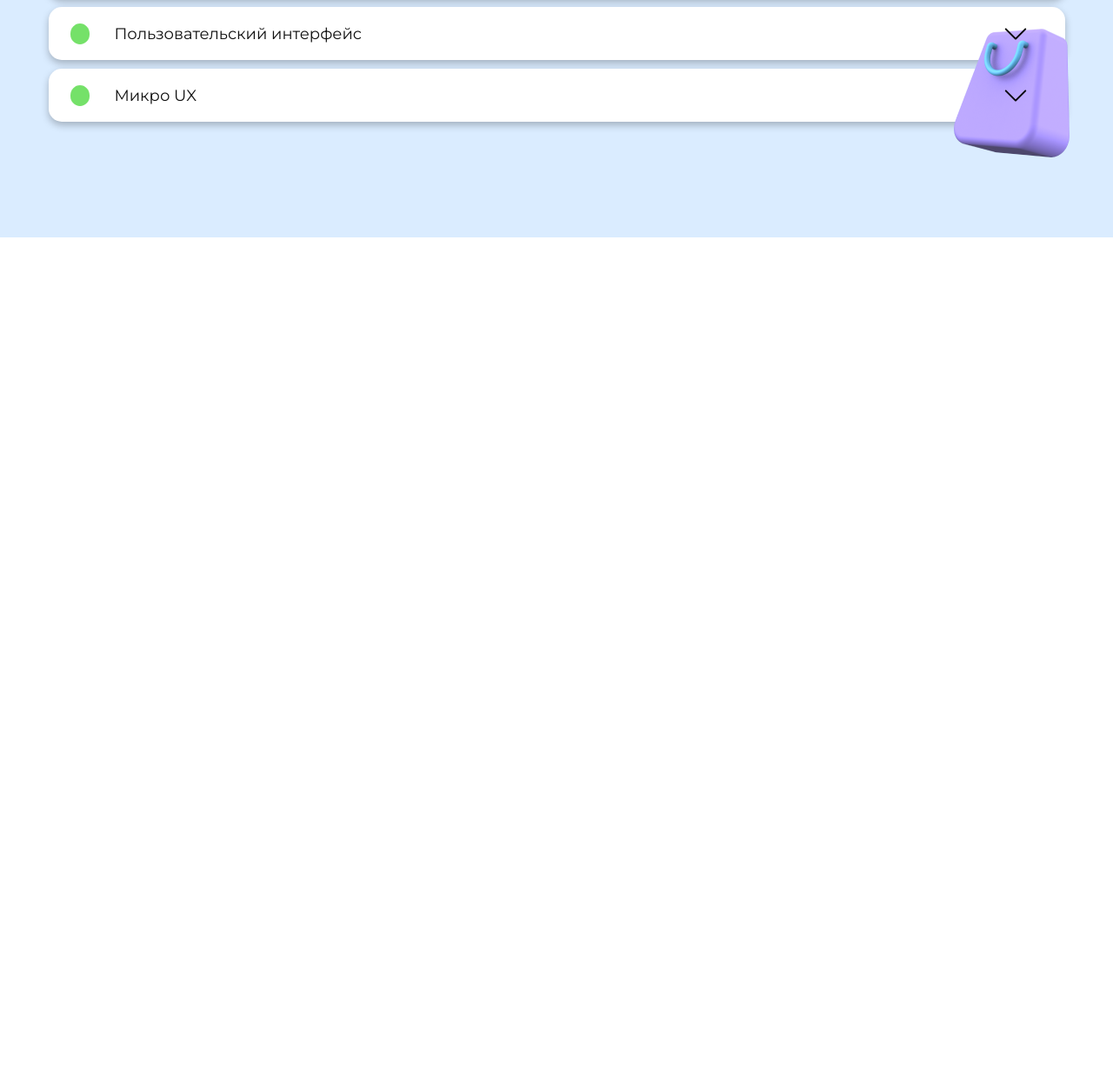
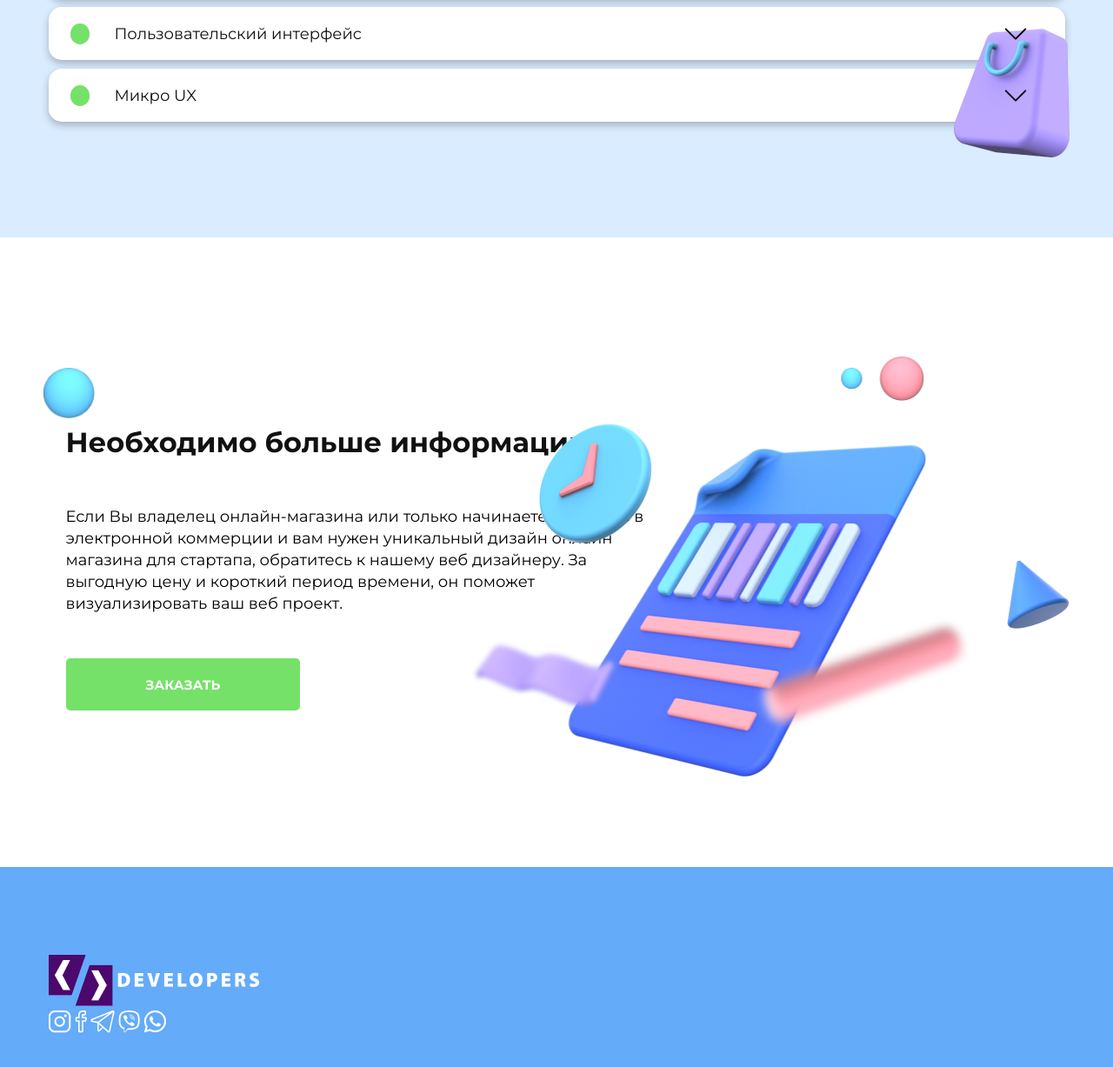
Before and after one commit to Elizabeth-web2020/developers-layout, a plain HTML site: page index.html in a window 1280 px wide. Shown: the part 1259-2486 px from the top of the page at 87% size. Before the commit the page ends 1532 px from the top, so only its background shows below. Drawn offline with Linux system fonts and the light colour scheme; files that its build step writes are made by us from their sources.

Commit message:
added more-info field

```diff
--- a/index.html
+++ b/index.html
@@ -20,7 +20,9 @@
           <div class="navigation-menu-item">Портфолио</div>
           <div class="navigation-menu-item">Этапы</div>
           <div class="navigation-menu-item">Дизайнеры</div>
-          <button type="button" class="navigation-menu-btn">Заказать</button>
+          <button type="button" class="navigation-menu-btn btn">
+            Заказать
+          </button>
         </div>
       </div>
       <div class="banner">
@@ -36,23 +38,23 @@
           <img src="./img/Cart.png" alt="cart" class="cart" />
           <img src="./img/cylinder.png" alt="cylinder" class="cylinder" />
         </div>
-        <div class="banner-row container">
+        <div class="banner-column container">
           <h1 class="banner-title">
             Разработка интернет-магазина с нуля за неделю
           </h1>
-          <p class="banner-text">
+          <p class="banner-text text">
             Дизайн интернет магазина, элементов микро UX, корзин, личного
             кабинета - от фирменного стиля до пользовательского интерфейса в
             сжатые сроки с командой Virtual Designers
           </p>
-          <button class="banner-btn">Заказать</button>
+          <button class="banner-btn btn">Заказать</button>
         </div>
       </div>
     </header>
 
     <main class="main">
-      <div id="accordion" class="main-accordion">
-        <h1 class="accordion-title container">
+      <div class="main-accordion">
+        <h1 class="accordion-title title container">
           Что входит в услугу по созданию дизайна интернет-магазина?
         </h1>
         <img src="./img/bag.png" alt="bag" class="accordion-bag" />
@@ -65,7 +67,7 @@
                 <img
                   src="./img/arrow.png"
                   alt="arr"
-                  class="accordion-content-arrow"
+                  class="accordion-header-arrow"
                 />
               </div>
             </div>
@@ -73,9 +75,9 @@
               <div class="accordion-item-body-content">
                 <div class="accordion-content-item">
                   Дизайн портала — это оформление контента, совокупность всех
-                графических элементов на веб-странице. Основная задача дизайна —
-                познакомить пользователя со страницей. Продуманный дизайн
-                создает нужное впечатление о компании.
+                  графических элементов на веб-странице. Основная задача дизайна
+                  — познакомить пользователя со страницей. Продуманный дизайн
+                  создает нужное впечатление о компании.
                 </div>
               </div>
             </div>
@@ -87,7 +89,7 @@
                 <img
                   src="./img/arrow.png"
                   alt="arr"
-                  class="accordion-content-arrow"
+                  class="accordion-header-arrow"
                 />
               </div>
             </div>
@@ -119,7 +121,7 @@
                 <img
                   src="./img/arrow.png"
                   alt="arr"
-                  class="accordion-content-arrow"
+                  class="accordion-header-arrow"
                 />
               </div>
             </div>
@@ -141,7 +143,7 @@
                 <img
                   src="./img/arrow.png"
                   alt="arr"
-                  class="accordion-content-arrow"
+                  class="accordion-header-arrow"
                 />
               </div>
             </div>
@@ -165,7 +167,7 @@
                 <img
                   src="./img/arrow.png"
                   alt="arr"
-                  class="accordion-content-arrow"
+                  class="accordion-header-arrow"
                 />
               </div>
             </div>
@@ -184,8 +186,39 @@
         </div>
       </div>
       <div class="slider"></div>
+      <div class="online-stores"></div>
+      <div class="more-info">
+        <img src="./img/Orders.png" alt="orders" class="more-info-orders" />
+        <img src="./img/ball.png" alt="sphere" class="more-info-sphere" />
+        <div class="more-info-column container">
+          <h1 class="more-info-title title">Необходимо больше информации?</h1>
+          <p class="more-info-text text">
+            Если Вы владелец онлайн-магазина или только начинаете свой путь в
+            электронной коммерции и вам нужен уникальный дизайн онлайн магазина
+            для стартапа, обратитесь к нашему веб дизайнеру. За выгодную цену и
+            короткий период времени, он поможет визуализировать ваш веб проект.
+          </p>
+          <button class="more-info-btn btn">Заказать</button>
+        </div>
+      </div>
+      <div class="contact-form"></div>
     </main>
 
-    <footer class="footer"></footer>
+    <footer class="footer">
+      <div class="footer-info container">
+        <div class="footer-company-info">
+          <a href="#">
+            <img src="./img/logo.png" alt="logo" class="logo" />
+          </a>
+          <div class="footer-social-media">
+            <img src="./img/inst.png" alt="inst" class="" />
+            <img src="./img/facebook.png" alt="facebook" class="" />
+            <img src="./img/telegram.png" alt="telegram" class="" />
+            <img src="./img/viber.png" alt="viber" class="" />
+            <img src="./img/whats-app.png" alt="whats-app" class="" />
+          </div>
+        </div>
+      </div>
+    </footer>
   </body>
 </html>
--- a/styles/main.css
+++ b/styles/main.css
@@ -9,6 +9,28 @@
 .container {
   max-width: 1169px;
   margin: auto;
+}
+.title {
+  font-style: normal;
+  font-weight: 800;
+  font-size: 32px;
+  line-height: 40px;
+  color: #111111;
+}
+.text {
+  font-style: normal;
+  font-weight: 400;
+  color: #000000;
+}
+.btn {
+  background: #75e169;
+  border: none;
+  border-radius: 5px;
+  font-weight: 700;
+  font-size: 15px;
+  text-transform: uppercase;
+  line-height: 15px;
+  color: #ffffff;
 }
 
 /* Header */
@@ -97,7 +119,7 @@
   top: 92px;
   right: 574.97px;
 }
-.banner-row {
+.banner-column {
   height: 766px;
   padding-top: 171px;
 }
@@ -113,25 +135,14 @@
 .banner-text {
   width: 432px;
   height: 88px;
-  font-style: normal;
-  font-weight: 400;
   font-size: 16px;
   line-height: 22px;
-  color: #000000;
   margin-top: 20px;
   margin-bottom: 60px;
 }
 .banner-btn {
   width: 270px;
   height: 60px;
-  background: #75e169;
-  border: none;
-  border-radius: 5px;
-  font-weight: 700;
-  font-size: 15px;
-  text-transform: uppercase;
-  line-height: 15px;
-  color: #ffffff;
 }
 
 /* Main */
@@ -139,6 +150,9 @@
 .main {
   width: 100vw;
 }
+
+/* Accordion  */
+
 .main-accordion {
   min-height: 703px;
   background-color: #daecff;
@@ -154,13 +168,8 @@
 .accordion-title {
   /* width: 1000px; */
   height: 105px;
+  text-align: center;
   /* margin: auto; */
-  font-style: normal;
-  font-weight: 800;
-  font-size: 32px;
-  line-height: 40px;
-  text-align: center;
-  color: #111111;
 }
 .accordion-item {
   margin-bottom: 10px;
@@ -243,9 +252,60 @@
   padding-top: 25px;
 }
 
+/* More Info */
+
+.more-info {
+  position: relative;
+  width: 100vw;
+  max-height: 724px;
+  background-color: #ffffff;
+  /* padding-top: 216px; */
+  z-index: 100;
+}
+.more-info-orders {
+  position: absolute;
+  width: 689.51px;
+  height: 483px;
+  top: -79px;
+  right: 144.48px;
+}
+.more-info-sphere {
+  position: absolute;
+  width: 59px;
+  height: 58px;
+  top: -66px;
+  left: 153px;
+}
+.more-info-column {
+  padding: 0 20px;
+}
+.more-info-title {
+  width: 630.67px;
+  min-height: 40px;
+  margin-top: 216px;
+}
+.more-info-text {
+  width: 669.65px;
+  min-height: 130px;
+  font-size: 18px;
+  line-height: 25px;
+  margin-top: 53px;
+  margin-bottom: 45px;
+}
+.more-info-btn {
+  width: 269.86px;
+  height: 60px;
+  margin-bottom: 180px;
+}
+
 /* Footer */
 
 .footer {
+  width: 100vw;
+  max-height: 469px;
+  background: #64ABF9;
+  padding-top: 101px;
+  padding-bottom: 79px;
 }
 
 @media screen and (max-width: 1600px) {
@@ -258,4 +318,10 @@
   .accordion-bag {
     right: 50px;
   }
+  .more-info-orders {
+    right: 50px;
+  }
+  .more-info-sphere {
+    left: 50px;
+  }
 }
```
Also changed, not shown: img/Orders.png (added), img/Rectangle 139.png (added), img/Rectangle 1750.png (added), img/facebook.png (added), img/history.153.png (added), img/inst.png (added), img/order.200.png (added), img/shape  cylinder.283.png (added), img/shape sphere.265.png (added), img/shape sphere.267-1.png (added), img/shape sphere.267.png (added), img/shape taper.198.png (added), img/shape wave.255 copy.png (added), img/telegram.png (added), 2 more files.
